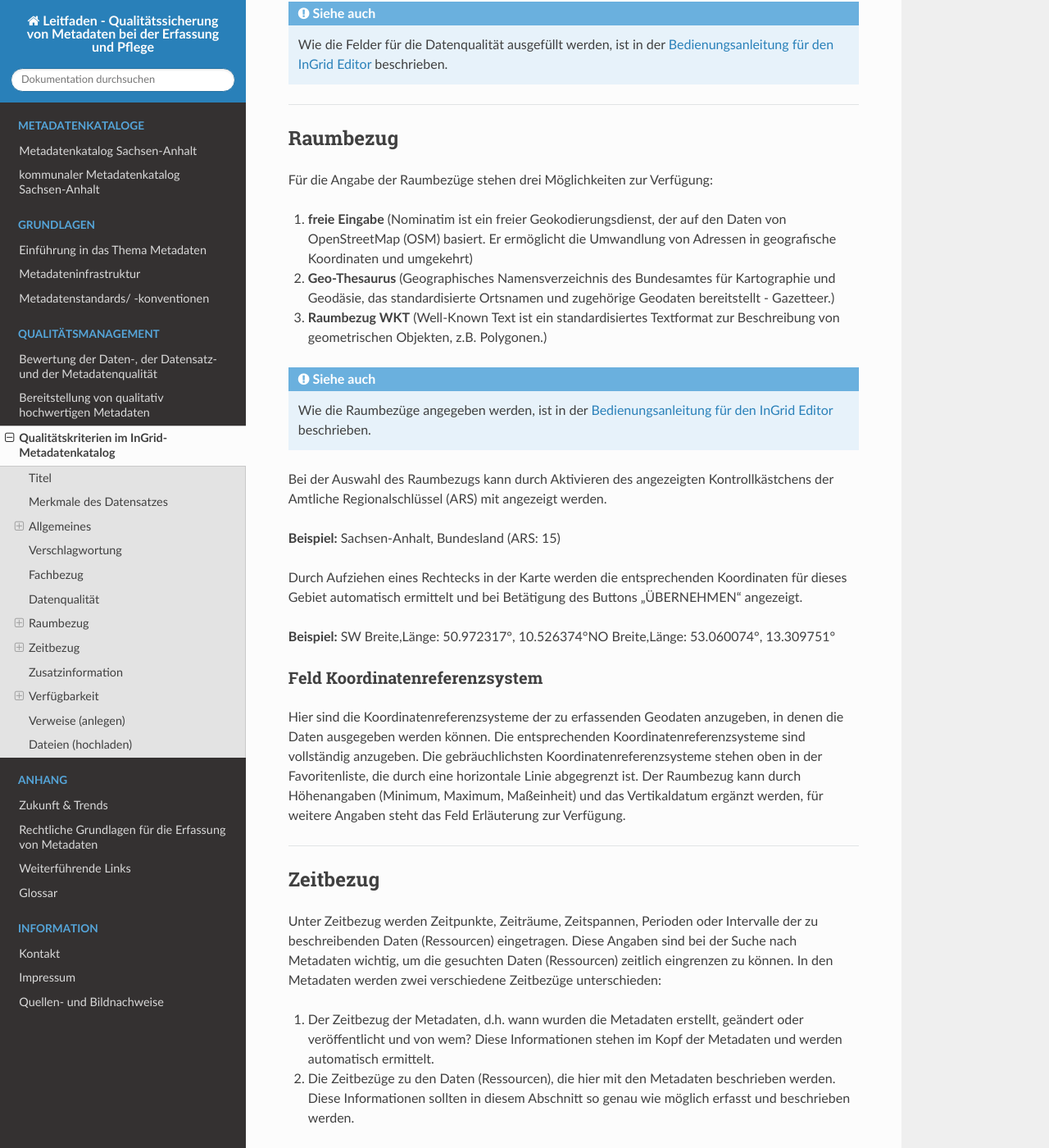
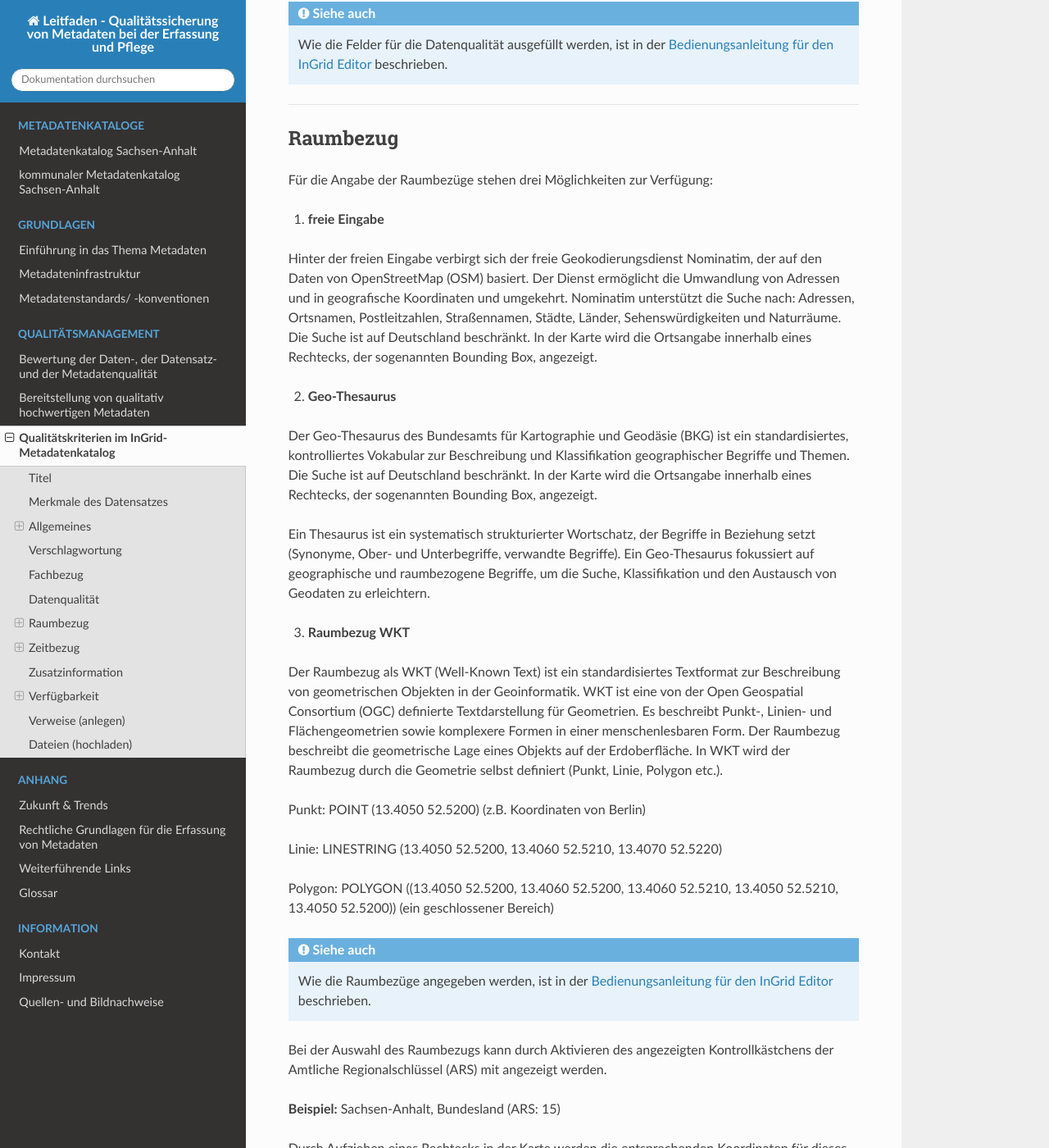
Before and after one commit to tomiwo/ingrid-mdk-st-high-quality-metadata, a Sphinx documentation site: the page built from docs/qualitaetsmanagement/metadatenschema-ige.rst, in a window 1280 px wide and 1400 px high, scrolled down 3555 px. Shown: the whole window at 82% size. Built offline with Sphinx 7.4.7 and the Read the Docs theme 3.1.0, drawn with Linux system fonts in a browser that asks for light colours.

Commit message:
Aktualisierung

```diff
--- a/docs/index.rst
+++ b/docs/index.rst
@@ -14,7 +14,7 @@ Qualitätssicherung von Metadaten bei der Erfassung und Pflege
 | **Datenbanken:** Metadatenkatalog und kommunaler Metadatenkatalog Sachsen-Anhalt
 | **Metadatenprofile:** Metadatenkatalog und kommunaler Metadatenkatalog Sachsen-Anhalt
 
-| **Leitfaden-Version:** 3.1, 02.03.2026
+| **Leitfaden-Version:** 3.1, 04.03.2026
 | **Status:** in Bearbeitung
 
 ----------------------------------------------------------------------------------------------------------------
--- a/docs/qualitaetsmanagement/metadatenschema-ige.rst
+++ b/docs/qualitaetsmanagement/metadatenschema-ige.rst
@@ -125,9 +125,41 @@ Raumbezug
 
 Für die Angabe der Raumbezüge stehen drei Möglichkeiten zur Verfügung:
 
-1. **freie Eingabe** (Nominatim ist ein freier Geokodierungsdienst, der auf den Daten von OpenStreetMap (OSM) basiert. Er ermöglicht die Umwandlung von Adressen in geografische Koordinaten und umgekehrt)
-2. **Geo-Thesaurus** (Geographisches Namensverzeichnis des Bundesamtes für Kartographie und Geodäsie, das standardisierte Ortsnamen und zugehörige Geodaten bereitstellt - Gazetteer.)
-3. **Raumbezug WKT** (Well-Known Text ist ein standardisiertes Textformat zur Beschreibung von geometrischen Objekten, z.B. Polygonen.)
+1. **freie Eingabe**
+
+Hinter der freien Eingabe verbirgt sich der freie Geokodierungsdienst Nominatim, der auf den Daten von OpenStreetMap (OSM) basiert.
+Der Dienst ermöglicht die Umwandlung von Adressen und  in geografische Koordinaten und umgekehrt.
+Nominatim unterstützt die Suche nach: Adressen, Ortsnamen, Postleitzahlen, Straßennamen, Städte, Länder, Sehenswürdigkeiten und Naturräume.
+Die Suche ist auf Deutschland beschränkt. In der Karte wird die Ortsangabe innerhalb eines Rechtecks, der sogenannten Bounding Box, angezeigt.
+
+
+2. **Geo-Thesaurus**
+
+Der Geo-Thesaurus des Bundesamts für Kartographie und Geodäsie (BKG) ist ein standardisiertes, kontrolliertes Vokabular zur Beschreibung und Klassifikation geographischer Begriffe und Themen.
+Die Suche ist auf Deutschland beschränkt. In der Karte wird die Ortsangabe innerhalb eines Rechtecks, der sogenannten Bounding Box, angezeigt.
+
+Ein Thesaurus ist ein systematisch strukturierter Wortschatz, der Begriffe in Beziehung setzt (Synonyme, Ober- und Unterbegriffe, verwandte Begriffe).
+Ein Geo-Thesaurus fokussiert auf geographische und raumbezogene Begriffe, um die Suche, Klassifikation und den Austausch von Geodaten zu erleichtern.
+
+
+3. **Raumbezug WKT**
+
+Der Raumbezug als WKT (Well-Known Text) ist ein standardisiertes Textformat zur Beschreibung von geometrischen Objekten in der Geoinformatik.
+WKT ist eine von der Open Geospatial Consortium (OGC) definierte Textdarstellung für Geometrien.
+Es beschreibt Punkt-, Linien- und Flächengeometrien sowie komplexere Formen in einer menschenlesbaren Form.
+Der Raumbezug beschreibt die geometrische Lage eines Objekts auf der Erdoberfläche.
+In WKT wird der Raumbezug durch die Geometrie selbst definiert (Punkt, Linie, Polygon etc.).
+
+Punkt:
+POINT (13.4050 52.5200)
+(z.B. Koordinaten von Berlin)
+
+Linie:
+LINESTRING (13.4050 52.5200, 13.4060 52.5210, 13.4070 52.5220)
+
+Polygon:
+POLYGON ((13.4050 52.5200, 13.4060 52.5200, 13.4060 52.5210, 13.4050 52.5210, 13.4050 52.5200))
+(ein geschlossener Bereich)
 
 .. seealso:: Wie die Raumbezüge angegeben werden, ist in der `Bedienungsanleitung  für den InGrid Editor <https://metaver-bedienungsanleitung.readthedocs.io/de/latest/ingrid-editor/erfassung/erfassung-metadaten.html#abschnitt-raumbezug>`_ beschrieben.
 
```
